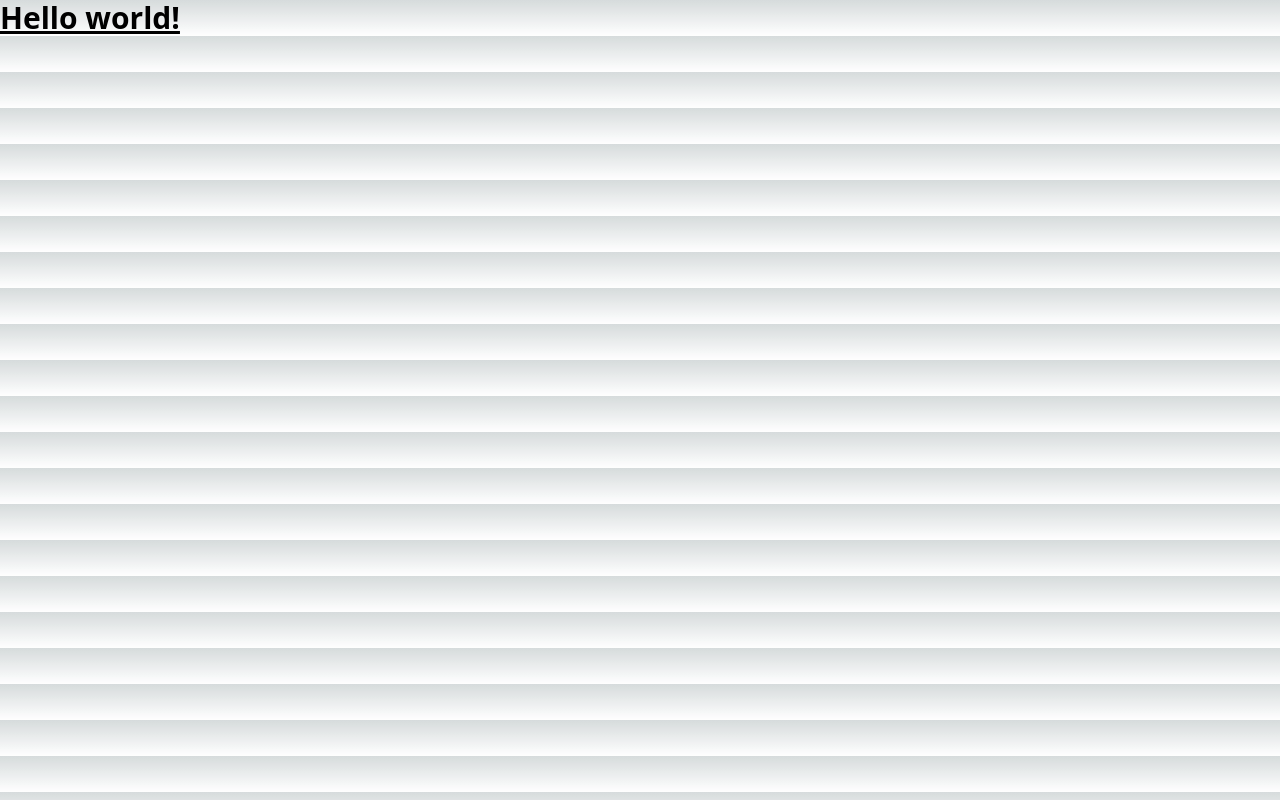
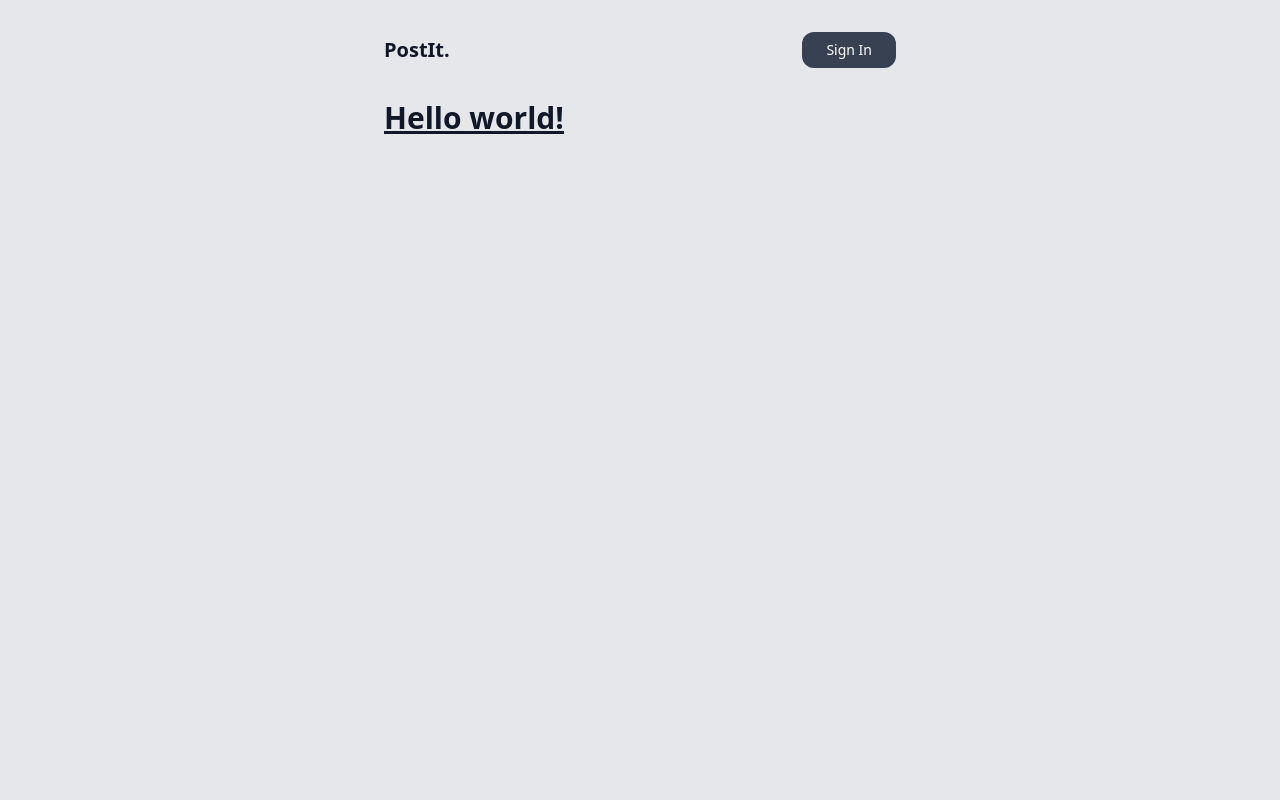
Before and after one commit to MZHussain0/postit, a Next.js app: page / in a window 1280 px wide. Built offline with nearby package versions, Linux system fonts and the light colour scheme; no server answers.

Commit message:
nextAuth: Login/Logout done

```diff
--- /dev/null
+++ b/app/auth/Logged.tsx
@@ -0,0 +1,35 @@
+"use client";
+import Image from "next/image";
+import Link from "next/link";
+import { signOut } from "next-auth/react";
+
+type User = {
+  image: string;
+};
+
+const Logged = ({ image }: User) => {
+  return (
+    <li className="flex gap-8 items-center">
+      <button
+        onClick={(e) => {
+          e.preventDefault();
+          signOut();
+        }}
+        className="text-sm bg-gray-700 px-6 py-2 rounded-xl text-white">
+        Sign Out
+      </button>
+      <Link href={"/dashboard"}>
+        <Image
+          className="w-10 rounded-full"
+          width={48}
+          height={48}
+          alt="profile pic"
+          src={image}
+          priority
+        />
+      </Link>
+    </li>
+  );
+};
+
+export default Logged;
--- /dev/null
+++ b/app/auth/Login.tsx
@@ -0,0 +1,17 @@
+"use client";
+import { signIn } from "next-auth/react";
+
+export default function Login() {
+  return (
+    <li className="list-none">
+      <button
+        className="text-sm bg-gray-700 px-6 py-2 rounded-xl text-white"
+        onClick={(e) => {
+          e.preventDefault();
+          signIn();
+        }}>
+        Sign In
+      </button>
+    </li>
+  );
+}
--- /dev/null
+++ b/app/auth/Nav.tsx
@@ -0,0 +1,20 @@
+import Link from "next/link";
+import Login from "./Login";
+import { getServerSession } from "next-auth/next";
+import { authOptions } from "@/pages/api/auth/[...nextauth]";
+import Logged from "./Logged";
+
+export default async function Nav() {
+  const session = await getServerSession(authOptions);
+  return (
+    <nav className="flex justify-between items-center py-8">
+      <Link href={"/"}>
+        <h1 className="font-bold text-xl">PostIt.</h1>
+      </Link>
+      <ul className="flex items-center gap-6">
+        {!session?.user && <Login />}
+        {session?.user && <Logged image={session?.user?.image || ""} />}
+      </ul>
+    </nav>
+  );
+}
--- a/app/globals.css
+++ b/app/globals.css
@@ -88,16 +88,6 @@ body {
   overflow-x: hidden;
 }
 
-body {
-  color: rgb(var(--foreground-rgb));
-  background: linear-gradient(
-      to bottom,
-      transparent,
-      rgb(var(--background-end-rgb))
-    )
-    rgb(var(--background-start-rgb));
-}
-
 a {
   color: inherit;
   text-decoration: none;
--- /dev/null
+++ b/app/layout.jsx
@@ -0,0 +1,26 @@
+import Nav from "./auth/Nav";
+import "./globals.css";
+import { Roboto } from "next/font/google";
+
+const roboto = Roboto({
+  subsets: ["latin"],
+  weight: ["400", "700"],
+  variable: "--font-roboto",
+});
+
+export const metadata = {
+  title: "PostIt",
+  description: "just post",
+};
+
+export default function RootLayout({ children }) {
+  return (
+    <html lang="en">
+      <body
+        className={`mx-4 md:mx-48 lg:mx-96 ${roboto.variable} bg-gray-200 text-gray-900`}>
+        <Nav />
+        {children}
+      </body>
+    </html>
+  );
+}
--- a/app/layout.tsx
+++ /dev/null
@@ -1,18 +0,0 @@
-import './globals.css'
-
-export const metadata = {
-  title: 'Create Next App',
-  description: 'Generated by create next app',
-}
-
-export default function RootLayout({
-  children,
-}: {
-  children: React.ReactNode
-}) {
-  return (
-    <html lang="en">
-      <body>{children}</body>
-    </html>
-  )
-}
--- a/next.config.js
+++ b/next.config.js
@@ -3,6 +3,9 @@ const nextConfig = {
   experimental: {
     appDir: true,
   },
-}
+  images: {
+    domains: ["lh3.googleusercontent.com", "avatars.githubusercontent.com"],
+  },
+};
 
-module.exports = nextConfig
+module.exports = nextConfig;
--- a/app/api/auth/[...nextauth].js
+++ b/pages/api/auth/[...nextauth].js
@@ -1,14 +1,19 @@
-import NextAuth from "next-auth/next";
+import NextAuth from "next-auth";
 import GoogleProvider from "next-auth/providers/google";
 import { PrismaAdapter } from "@next-auth/prisma-adapter";
-import prisma from "../../../prisma/client";
+import client from "../../../prisma/client";
 
-export default NextAuth({
-  adapter: PrismaAdapter(prisma),
+const adapter = PrismaAdapter(client);
+
+export const authOptions = {
+  adapter: PrismaAdapter(client),
+  secret: process.env.AUTH_SECRET,
   providers: [
     GoogleProvider({
       clientId: process.env.GOOGLE_CLIENT_ID,
       clientSecret: process.env.GOOGLE_CLIENT_SECRET,
     }),
   ],
-});
+};
+
+export default NextAuth(authOptions);
```
Also changed, not shown: tsconfig.json (+8 -1 lines), pages/api/hello/route.ts (renamed from app/api/hello/route.ts).
